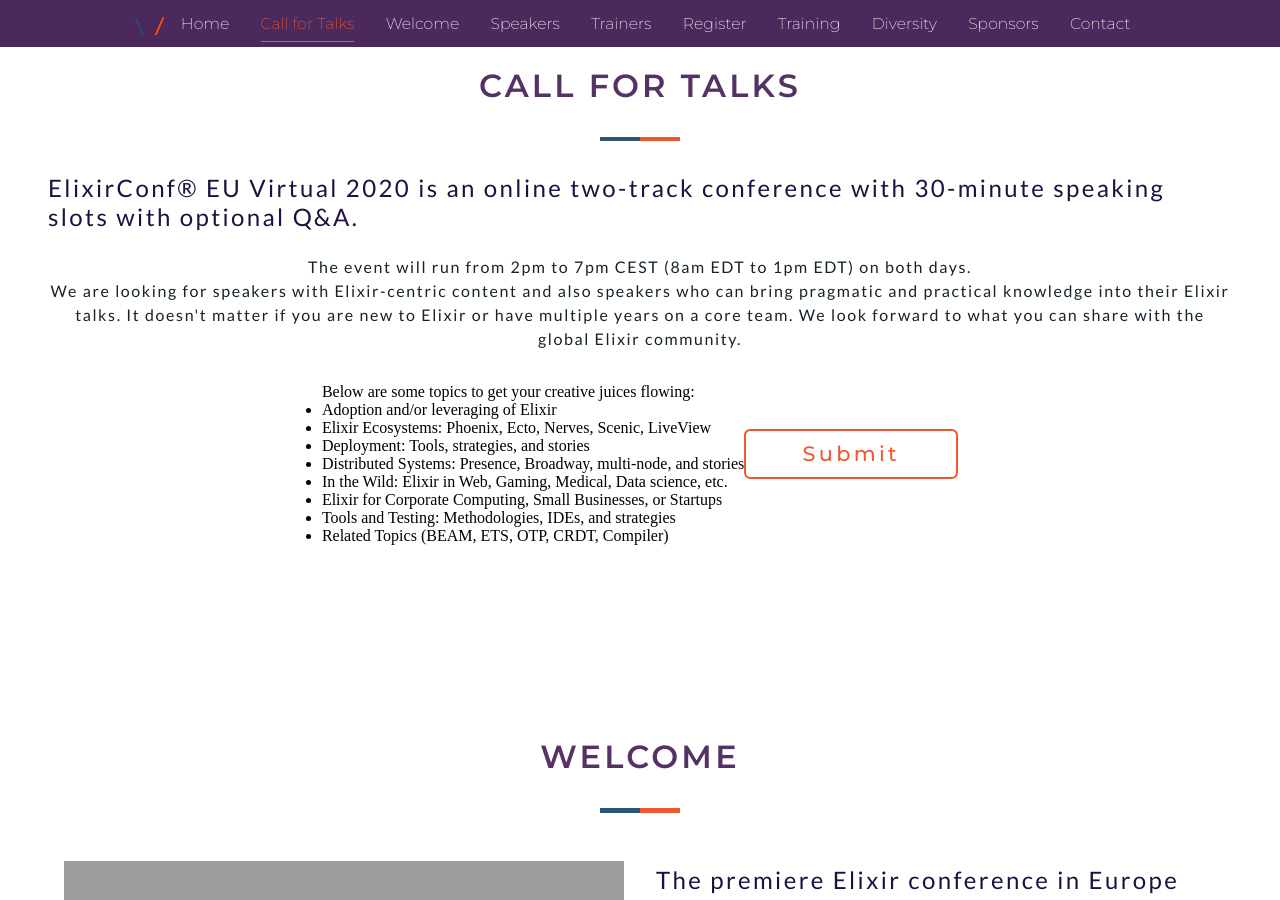
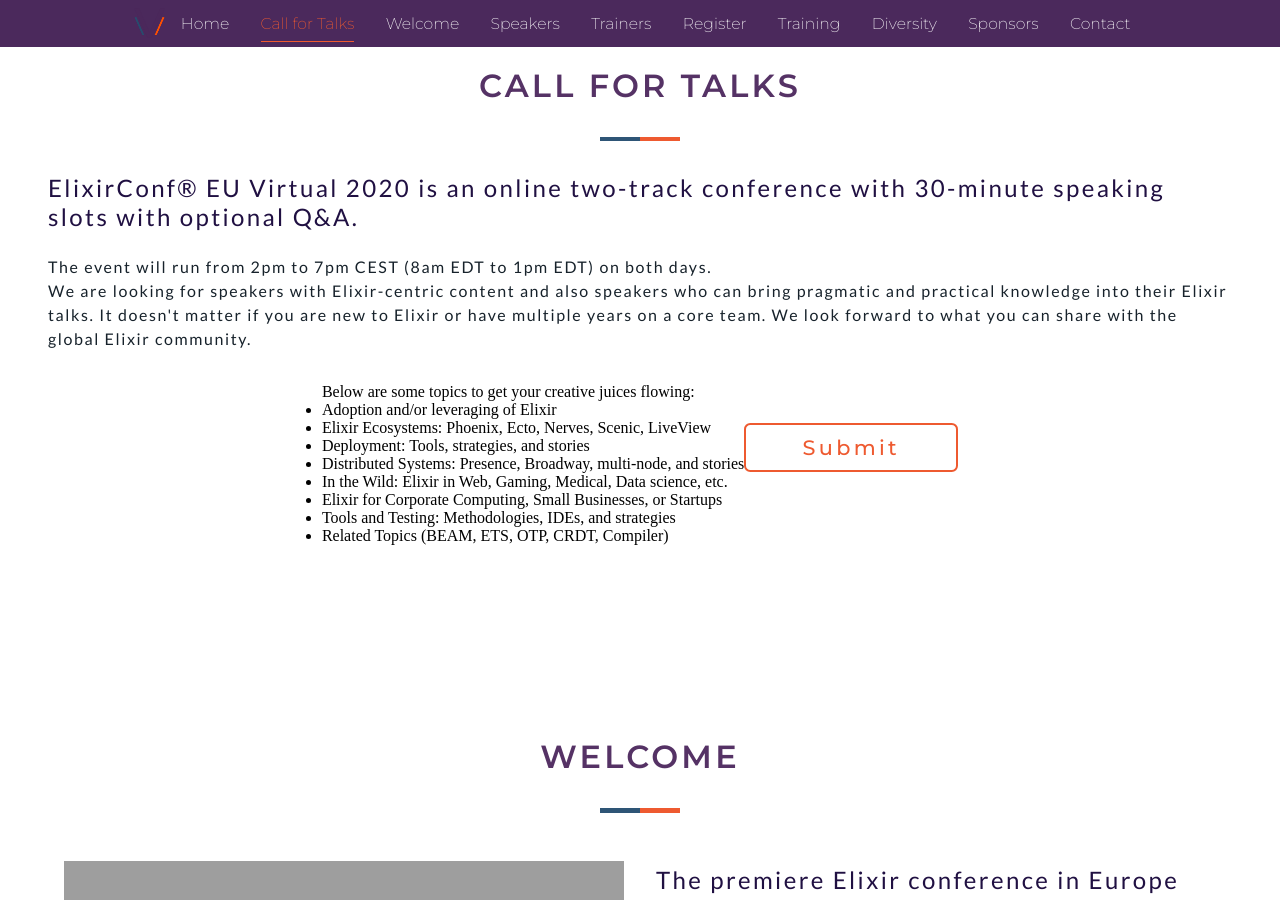
Before and after one commit to esl/virtual-elixirconf-eu-jekyll, a Jekyll site: the page built from index.html, in a window 1280 px wide and 900 px high, scrolled down 964 px. Built offline with Jekyll 4.4.1, drawn with Linux system fonts in a browser that asks for light colours; some web fonts are replaced; grey boxes are pictures that could not be loaded.

Commit message:
Update from Forestry.io Monika Coles updated _includes/cft.html

```diff
--- a/_includes/cft.html
+++ b/_includes/cft.html
@@ -7,10 +7,10 @@
 
             <h3 class="text-title mb-1">ElixirConf® EU Virtual 2020 is an online two-track conference with 30-minute speaking slots with optional Q&A.</h3>
 
-            <p class="text-content mb-2" align="center">
+            <p class="text-content mb-2" align="left">
                The event will run from 2pm to 7pm CEST (8am EDT to 1pm EDT) on both days.<br>
             We are looking for speakers with Elixir-centric content and also speakers who can bring pragmatic and practical knowledge into their Elixir talks. It doesn't matter if you are new to Elixir or have multiple years on a core team. We look forward to what you can share with the global Elixir community.<br>
-
+           <p class="text-content mb-2" align="left">
     <ul>Below are some topics to get your creative juices flowing:
 
 <li>Adoption and/or leveraging of Elixir</li>
@@ -24,5 +24,6 @@
    </ul>
 
             </p>
+<p class="text-content mb-2" align="center">
      <a class="page-scroll btn-outline btn-orange mb-1 btn-orange" href="https://eventil.com/events/elixirconf-v-2020">Submit</a>
     </div>
```
